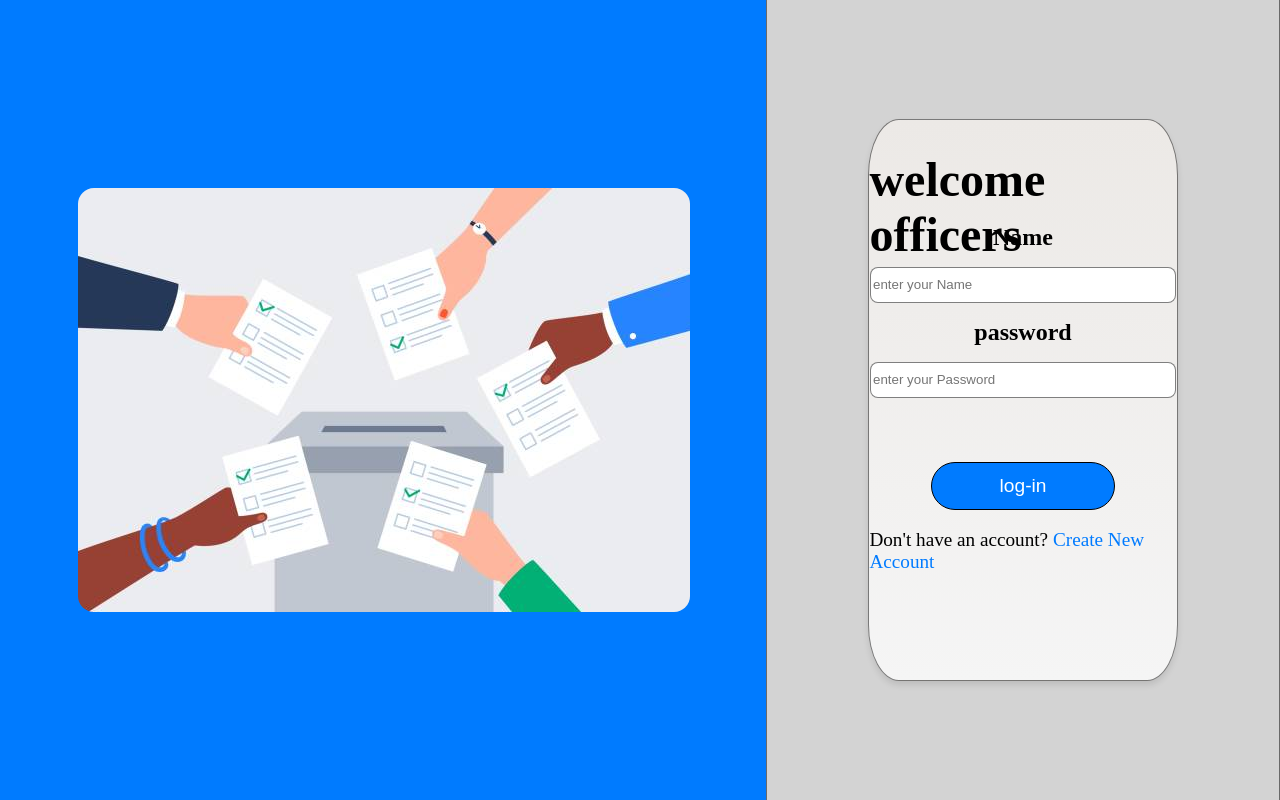
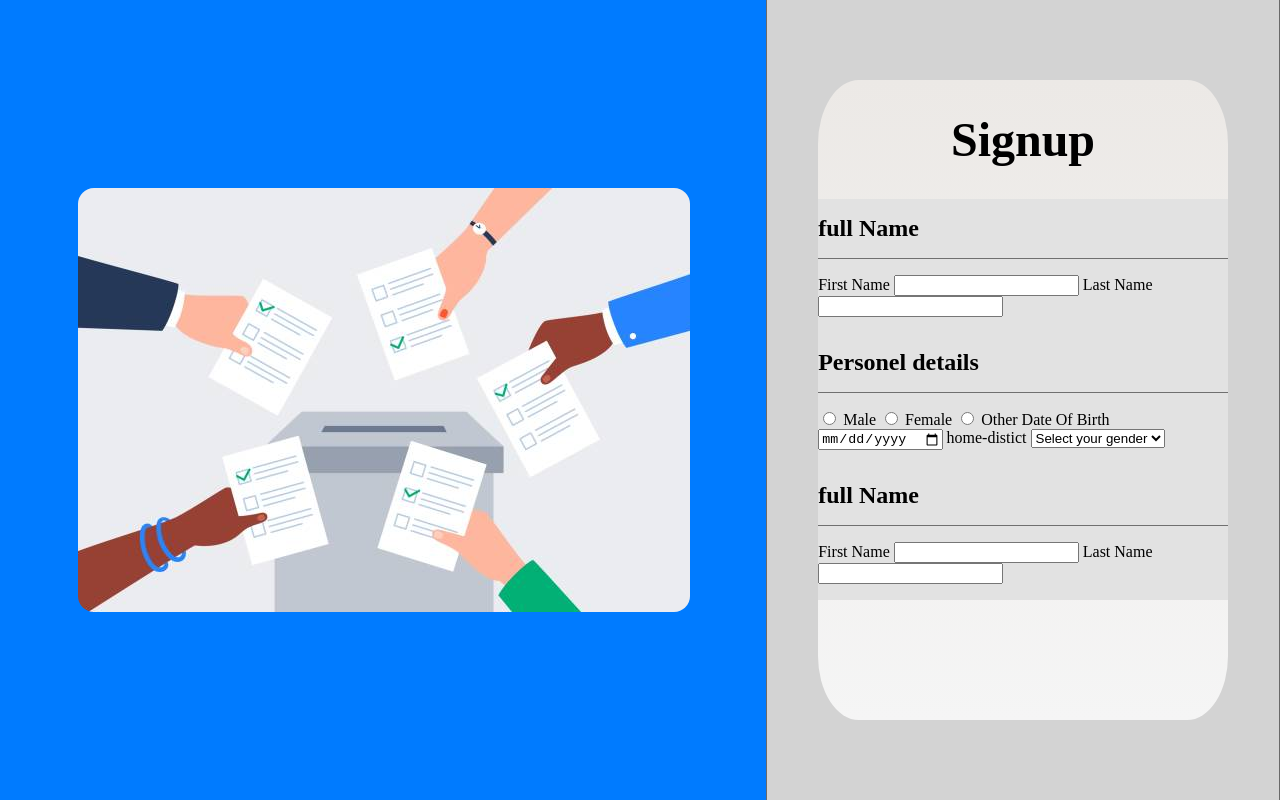
Before and after one commit to dev7viveksharma/electonic-data-management-system, a plain HTML site: page edms.html in a window 1280 px wide. Drawn offline with Linux system fonts and the light colour scheme.

Commit message:
signup initiall layout

```diff
--- a/edms.html
+++ b/edms.html
@@ -11,7 +11,7 @@
         <img src="source/images/istockphoto-1267153161-612x612.jpg" class="voting-img">
     </div>
     <div class="main">
-        <div class="login hidden">
+        <div class="login">
             <h1>welcome officers</h1>
             <form class="login-form">
                 <label for="username" class="Name">Name</label>
@@ -23,7 +23,52 @@
             </form>
         </div>
         <div class="signup">
-
+            <div class="signup-heading">
+                <h1>Signup</h1>
+            </div>
+            <form class="signup-form">
+              <div class="container">
+                <div class="heading-container">
+                    <p class="signup-heading">full Name</p>
+                </div>
+                <div class="detail-container line ">
+                <label for="first name"class ="signup-details">First Name</label>
+                <input type="text" class="signup-input" name="First name">
+                <label for="last name"class ="signup-details">Last Name</label>
+                <input type="text" class="signup-input" name="Last name">
+                </div>
+            </div>
+            <div class="container">
+                <div class="heading-container">
+                    <p class="signup-heading">Personel details</p>
+                </div>
+                <div class="detail-container line">
+                <label><input type="radio" name="gender" value="male"> Male</label>
+                <label><input type="radio" name="gender" value="female"> Female</label>
+                <label><input type="radio" name="gender" value="other"> Other</label>
+                <label for="dob"class ="signup-details">Date Of Birth</label>
+                <input type="date" id="dob" class="signup-input" name="Last name">
+                <label for="home-distict" class="home-distict">home-distict</label>
+                <select name="home-distict" id="home-distict" class="signup-input">
+                <option value="" disabled selected>Select your gender</option>
+                <option value="male">surajpur</option>
+                <option value="female">ambikapur</option>
+                <option value="other">Other</option>
+                </select>
+                </div>
+            </div>
+            <div class="container">
+                <div class="heading-container">
+                    <p class="signup-heading">full Name</p>
+                </div>
+                <div class="detail-container line ">
+                <label for="first name"class ="signup-details">First Name</label>
+                <input type="text" class="signup-input" name="First name">
+                <label for="last name"class ="signup-details">Last Name</label>
+                <input type="text" class="signup-input" name="Last name">
+                </div>
+            </div>
+        </form>
         </div>
     </div>
     <script src="edms.js"></script>
--- a/style/edms.css
+++ b/style/edms.css
@@ -38,26 +38,34 @@ body{
 }
 
 
-.signup,.login{
-    position: absolute;
-    display: flex;
+.login{
     height: 70%;
     width: 60%;
     background: linear-gradient(to bottom,#ece9e6, #f5f5f5);
-    justify-content: center;
-    align-items: center;
     border-radius: 10%;
 }
 
 .login{
-    z-index:2;
+    position: absolute;
+    display: flex;
+    z-index:1;
     border: 0.5px solid rgba(0,0,0,0.5);
     box-shadow: 0 4px 6px rgba(0, 0, 0, 0.1);
+    justify-content: center;
+    align-items: center;
 }
 
-.signup{
-    z-index:1;
+.signup {
+    display: flex;
+    flex-direction: column; /* Stack heading and form vertically */
+    align-items: center;     /* Center horizontally */
+    background: linear-gradient(to bottom,#ece9e6, #f5f5f5);
+    border-radius: 10%;
+    height: 80%;
+    width: 80%;
+    z-index: 2;
 }
+
 
 .login h1{
     display:flex;
@@ -108,7 +116,7 @@ body{
     border-radius: 1.5rem;
 }
 
-.login-forn p{
+.login-form p{
     display: flex;
     flex-direction: row;
     position: relative;
@@ -127,3 +135,39 @@ body{
     cursor: pointer;
     opacity: 0.7;
 }
+
+.signup .signup-form {
+    display: flex;
+    flex-direction: column;
+    align-items: center;
+    width: 100%;
+}
+.signup .signup-heading h1{
+    display:flex;
+    text-align: center;
+    font-size: 3rem;
+    font-weight: 700;
+    margin-top: 2rem;
+}
+.container{
+    overflow: auto;
+    display: flex;
+    flex-direction: column;
+    background-color: #e2e2e2;
+    width: 100%;
+    padding:1rem 0rem 1rem 0rem ;
+}
+
+.heading-container .signup-heading {
+    display: flex;
+    width: 100%;
+    margin:0rem 0rem 1rem 0rem;
+    font-size: 1.5rem;
+    font-weight: 600;
+}
+
+
+.line{
+    border-top: 1px solid rgba(0, 0, 0, 0.5);
+    padding-top: 1rem;
+}
```
